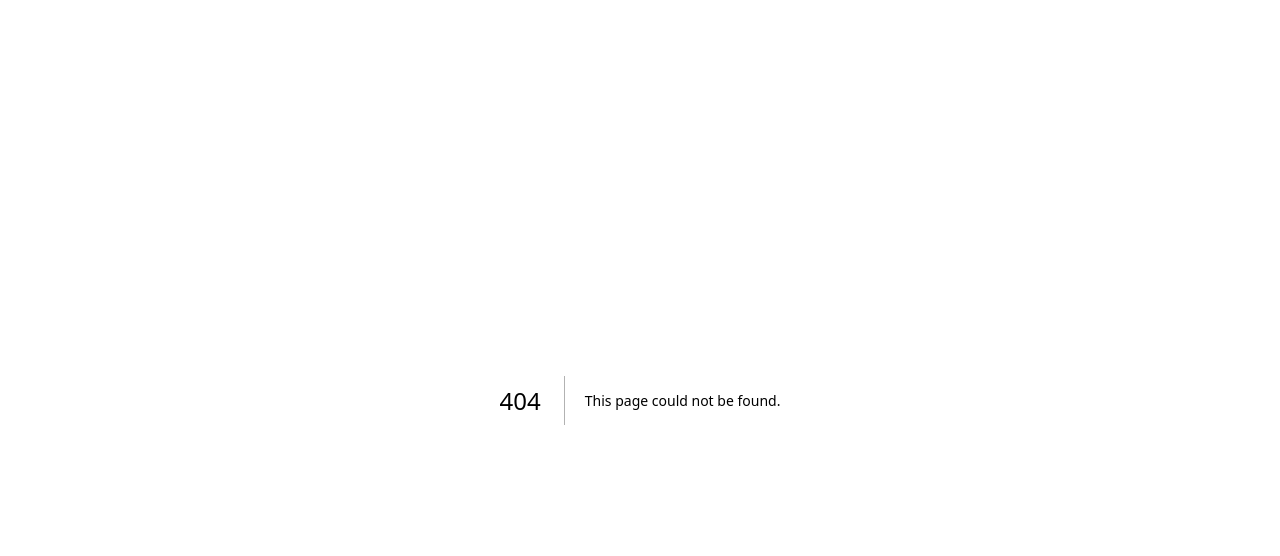
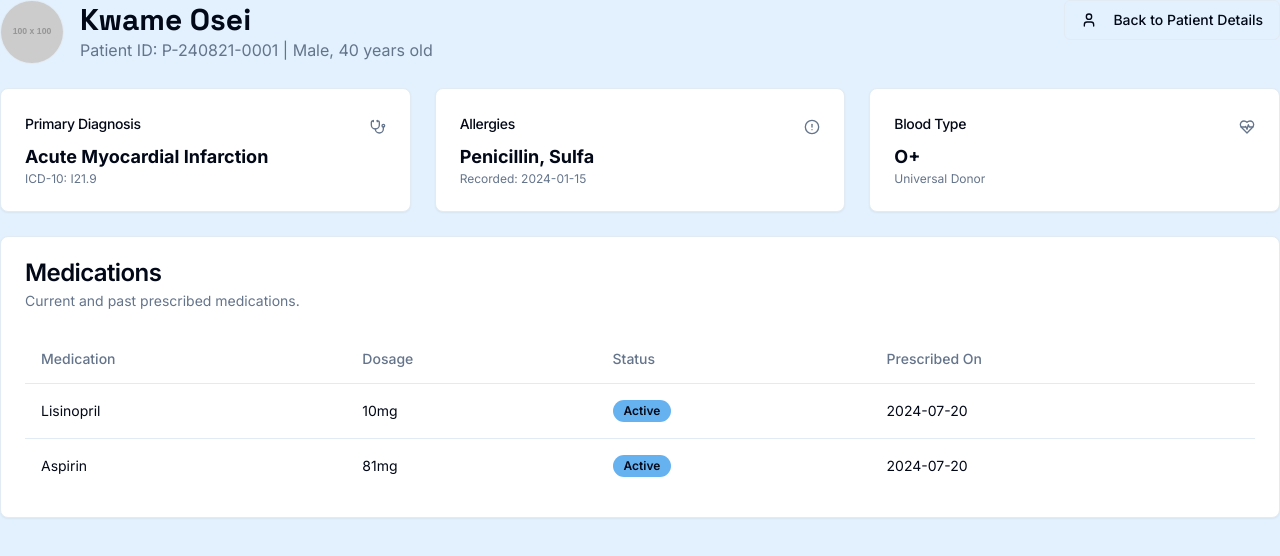
Before and after one commit to jgambrah/GAM_Med, a Next.js app: page /admin/patients/P-240821-0001/ehr in a window 1280 px wide. Before the commit this address had no page. Shown: the top 556 px of the page. Built offline with nearby package versions, Linux system fonts and the light colour scheme.

Commit message:
now that we have fix the view of patient details, let's reintroduce the

```diff
--- /dev/null
+++ b/src/app/admin/patients/[patientId]/ehr/page.tsx
@@ -0,0 +1,14 @@
+import { allPatients } from "@/lib/data";
+import { notFound } from "next/navigation";
+import { EhrDashboard } from "@/components/dashboard/ehr-dashboard";
+
+// This is a Server Component. It fetches data and passes it to the client component.
+export default function EhrPage({ params }: { params: { patientId: string } }) {
+  const patient = allPatients.find(p => p.patientId === params.patientId);
+
+  if (!patient) {
+    notFound();
+  }
+
+  return <EhrDashboard patient={patient} />;
+}
--- /dev/null
+++ b/src/components/dashboard/ehr-dashboard.tsx
@@ -0,0 +1,122 @@
+"use client";
+
+import { AlertCircle, FileText, HeartPulse, Microscope, Pill, Stethoscope, User } from "lucide-react";
+import type { Patient } from "@/lib/types";
+import { Card, CardContent, CardDescription, CardHeader, CardTitle } from "@/components/ui/card";
+import { Avatar, AvatarFallback, AvatarImage } from "@/components/ui/avatar";
+import { Button } from "../ui/button";
+import Link from "next/link";
+import {
+  Table,
+  TableBody,
+  TableCell,
+  TableHead,
+  TableHeader,
+  TableRow,
+} from "@/components/ui/table";
+import { Badge } from "../ui/badge";
+
+export function EhrDashboard({ patient }: { patient: Patient }) {
+
+  const getAge = (dob: Date) => {
+    const today = new Date();
+    const birthDate = new Date(dob);
+    let age = today.getFullYear() - birthDate.getFullYear();
+    const m = today.getMonth() - birthDate.getMonth();
+    if (m < 0 || (m === 0 && today.getDate() < birthDate.getDate())) {
+      age--;
+    }
+    return age;
+  };
+
+  return (
+    <div className="space-y-6">
+      <div className="flex items-start justify-between">
+        <div className="flex items-center space-x-4">
+            <Avatar className="h-16 w-16 border">
+              <AvatarImage src={`https://placehold.co/100x100/E3F2FD/333?text=${patient.firstName.charAt(0)}${patient.lastName.charAt(0)}`} alt={patient.fullName} data-ai-hint="avatar profile" />
+              <AvatarFallback>{patient.firstName.charAt(0)}{patient.lastName.charAt(0)}</AvatarFallback>
+            </Avatar>
+            <div>
+              <h1 className="text-3xl font-bold font-headline">{patient.fullName}</h1>
+              <p className="text-muted-foreground">
+                Patient ID: {patient.patientId} | {patient.gender}, {getAge(patient.dob)} years old
+              </p>
+            </div>
+        </div>
+        <Button variant="outline" asChild>
+            <Link href={`/admin/patients/${patient.patientId}`}>
+                <User className="mr-2 h-4 w-4" />
+                Back to Patient Details
+            </Link>
+        </Button>
+      </div>
+
+      <div className="grid gap-6 md:grid-cols-2 lg:grid-cols-3">
+        <Card>
+          <CardHeader className="flex flex-row items-center justify-between pb-2">
+            <CardTitle className="text-sm font-medium">Primary Diagnosis</CardTitle>
+            <Stethoscope className="h-4 w-4 text-muted-foreground" />
+          </CardHeader>
+          <CardContent>
+            <div className="text-lg font-bold">Acute Myocardial Infarction</div>
+            <p className="text-xs text-muted-foreground">ICD-10: I21.9</p>
+          </CardContent>
+        </Card>
+        <Card>
+          <CardHeader className="flex flex-row items-center justify-between pb-2">
+            <CardTitle className="text-sm font-medium">Allergies</CardTitle>
+             <AlertCircle className="h-4 w-4 text-muted-foreground" />
+          </CardHeader>
+          <CardContent>
+             <div className="text-lg font-bold">Penicillin, Sulfa</div>
+            <p className="text-xs text-muted-foreground">Recorded: 2024-01-15</p>
+          </CardContent>
+        </Card>
+        <Card>
+          <CardHeader className="flex flex-row items-center justify-between pb-2">
+            <CardTitle className="text-sm font-medium">Blood Type</CardTitle>
+            <HeartPulse className="h-4 w-4 text-muted-foreground" />
+          </CardHeader>
+          <CardContent>
+            <div className="text-lg font-bold">O+</div>
+            <p className="text-xs text-muted-foreground">Universal Donor</p>
+          </CardContent>
+        </Card>
+      </div>
+
+       <Card>
+        <CardHeader>
+          <CardTitle>Medications</CardTitle>
+          <CardDescription>Current and past prescribed medications.</CardDescription>
+        </CardHeader>
+        <CardContent>
+          <Table>
+            <TableHeader>
+              <TableRow>
+                <TableHead>Medication</TableHead>
+                <TableHead>Dosage</TableHead>
+                <TableHead>Status</TableHead>
+                <TableHead>Prescribed On</TableHead>
+              </TableRow>
+            </TableHeader>
+            <TableBody>
+              <TableRow>
+                <TableCell>Lisinopril</TableCell>
+                <TableCell>10mg</TableCell>
+                <TableCell><Badge>Active</Badge></TableCell>
+                <TableCell>2024-07-20</TableCell>
+              </TableRow>
+              <TableRow>
+                <TableCell>Aspirin</TableCell>
+                <TableCell>81mg</TableCell>
+                <TableCell><Badge>Active</Badge></TableCell>
+                <TableCell>2024-07-20</TableCell>
+              </TableRow>
+            </TableBody>
+          </Table>
+        </CardContent>
+      </Card>
+    </div>
+  );
+}
--- a/src/components/dashboard/patient-details-view.tsx
+++ b/src/components/dashboard/patient-details-view.tsx
@@ -1,14 +1,13 @@
-
 "use client";
 
-import { allAdmissions } from "@/lib/data";
+import { allAdmissions, allPatients } from "@/lib/data";
 import { Card, CardContent, CardHeader, CardTitle, CardDescription } from "@/components/ui/card";
 import { Badge } from "@/components/ui/badge";
 import { Avatar, AvatarFallback, AvatarImage } from "@/components/ui/avatar";
 import { Table, TableBody, TableCell, TableHead, TableHeader, TableRow } from "@/components/ui/table";
 import { format } from "date-fns";
 import { Alert, AlertDescription, AlertTitle } from "@/components/ui/alert";
-import { Hospital, Stethoscope, FileText } from "lucide-react";
+import { Hospital, Stethoscope, FileText, Activity } from "lucide-react";
 import Link from "next/link";
 import { Button } from "@/components/ui/button";
 import type { Patient } from "@/lib/types";
@@ -30,7 +29,7 @@ export function PatientDetailsView({ patient }: { patient: Patient }) {
 
   return (
     <div className="space-y-6">
-       <div className="flex items-center justify-between">
+       <div className="flex items-start justify-between">
           <div className="flex items-center space-x-4">
             <Avatar className="h-24 w-24 border">
               <AvatarImage src={`https://placehold.co/100x100/E3F2FD/333?text=${patient.firstName.charAt(0)}${patient.lastName.charAt(0)}`} alt={patient.fullName} data-ai-hint="avatar profile" />
@@ -41,6 +40,12 @@ export function PatientDetailsView({ patient }: { patient: Patient }) {
               <p className="text-muted-foreground">Patient ID: {patient.patientId}</p>
             </div>
           </div>
+           <Button asChild>
+                <Link href={`/admin/patients/${patient.patientId}/ehr`}>
+                    <Activity className="mr-2 h-4 w-4" />
+                    View Full EHR
+                </Link>
+            </Button>
        </div>
 
 
```
